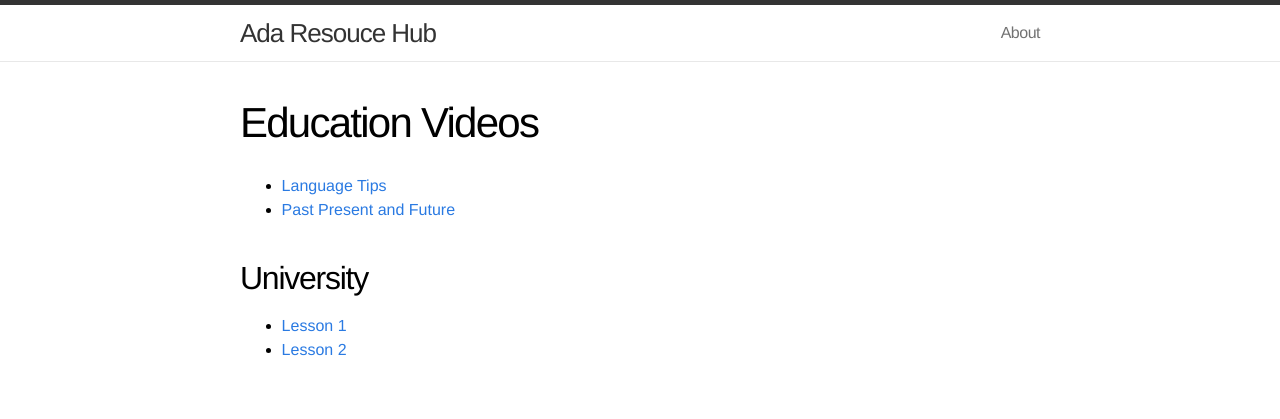
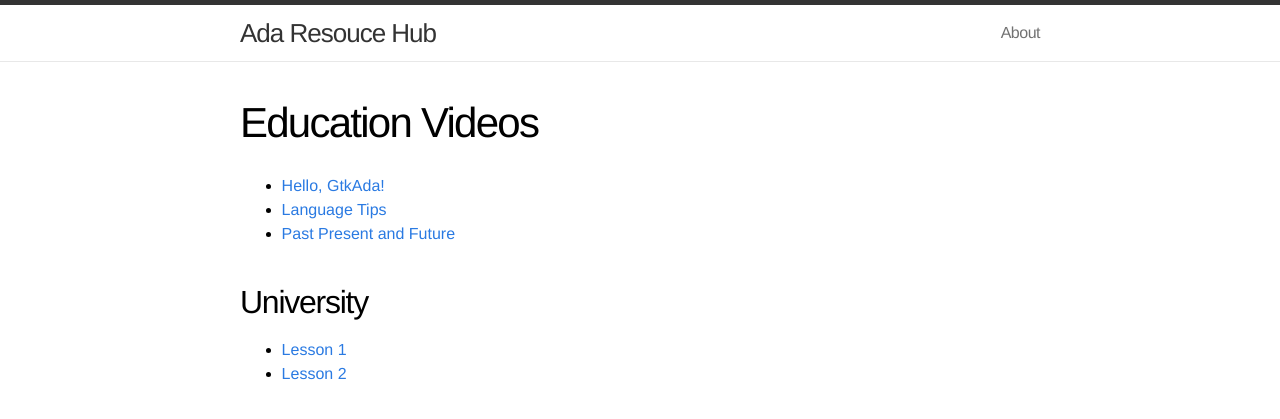
Before and after one commit to the-ARH/the-ARH.github.io, a Jekyll site: the page built from educate/video.md, in a window 1280 px wide. Shown: the top 419 px of the page. Built offline with Jekyll 4.4.1, drawn with Linux system fonts in a browser that asks for light colours.

Commit message:
Hello, GtkAda

```diff
--- a/educate/video.md
+++ b/educate/video.md
@@ -3,7 +3,7 @@ layout: page
 title: Education Videos
 ---
 
-
+- [Hello, GtkAda!](https://www.youtube.com/watch?v=IofrV5hsUvg)
 - [Language Tips](https://www.youtube.com/watch?v=VYSX6kecKpY)
 - [Past Present and Future](https://www.youtube.com/watch?v=0yXwnk8Cr0c)
 
```
